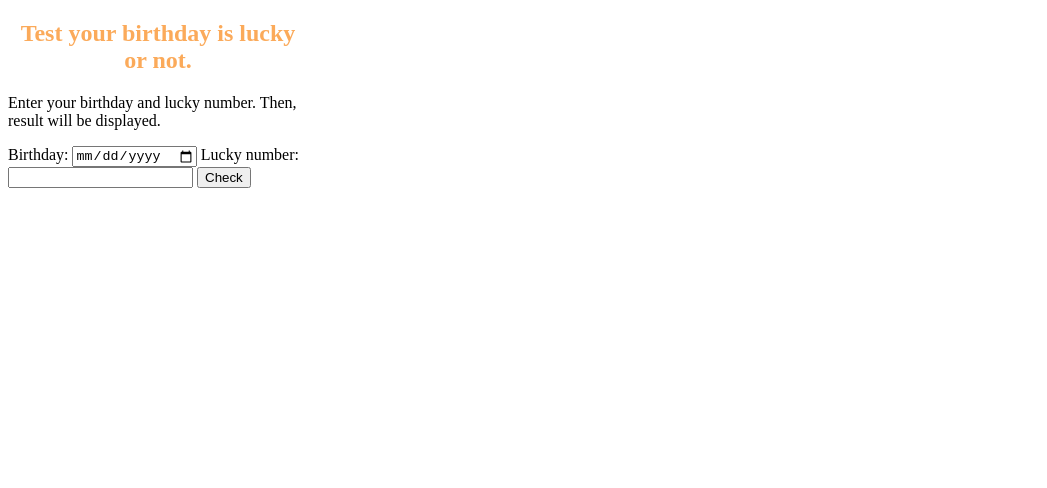
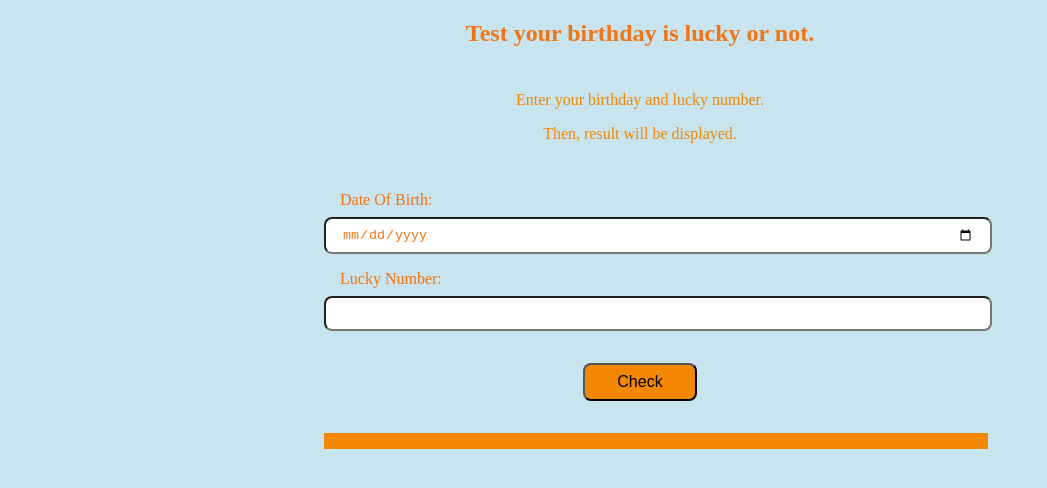
Before and after one commit to sbhsshankar/birthday-luckynumber, a plain HTML site: page index.html in a window 1280 px wide. Shown: the whole page, without its empty margins (0-1047 px from the left). Drawn offline with Linux system fonts and the light colour scheme.

Commit message:
css done

```diff
--- a/index.html
+++ b/index.html
@@ -14,13 +14,17 @@
         </h2>
 
         <p class = "description">
-            Enter your birthday and lucky number. Then, result will be displayed.
+            Enter your birthday and lucky number.
         </p>
 
-        <label for = "birth-day"> Birthday: </label>
+        <p class = "description2">
+            Then, result will be displayed.
+        </p>
+
+        <label for = "birth-day"> Date Of Birth: </label>
         <input type = "date" id = "birth-day">
 
-        <label for = "lucky-number"> Lucky number: </label>
+        <label for = "lucky-number"> Lucky Number: </label>
         <input type = "number" id = "lucky-number">
 
         <button id = "button-check"> Check </button>
--- a/styles.css
+++ b/styles.css
@@ -1,14 +1,71 @@
+@import url('https://fonts.googleapis.com/css2?family=Montserrat&family=Righteous&display=swap');
+
+
+
 :root{
-    --first-color: #FBAA5A;
-    --second-color: #FB72AD;
-    --third-color: #9D7EBE;
+    --first-color: #F37413;
+    --second-color: #F7A400;
+    --third-color: #C8E4EE;
+    --fourth-color: #F38701;
+}
+
+body{
+    background-color: var(--third-color);
 }
 
 h2{
     text-align: center;
-    color: #FBAA5A;
+    color: var(--first-color);
 }
 
+.description{
+    color: var(--fourth-color);
+    text-align: center;
+    padding-top: 1.5rem;
+}
+
+.description2{
+    color: var(--fourth-color);
+    text-align: center;
+    padding-bottom: 1.5rem;
+}
 .container{
-    width: 300px;
+    width: 50%;
+    margin: auto;
 }
+
+input,label{
+    display: block;
+    padding: 0.5rem 1rem;
+    color: var(--first-color);
+    border-radius: 0.5rem;
+}
+
+input{
+    margin-bottom: 0.5rem;
+    width: 100%
+}
+
+#lucky-number{
+    margin-bottom: 2rem;
+}
+
+#button-check{
+    background-color: var(--fourth-color);
+    padding: 0.5rem 2rem;
+    font-size: medium;
+    display: block;
+    border-radius: 0.5rem;
+    margin-top: 1rem;
+    margin: auto;
+    margin-bottom: 2rem;
+
+}
+
+#output-box{
+    text-align: center;
+    width: 100%;
+    background-color: var(--fourth-color);
+    padding: 0.5rem 1rem;
+    font-size: large;
+}
```
